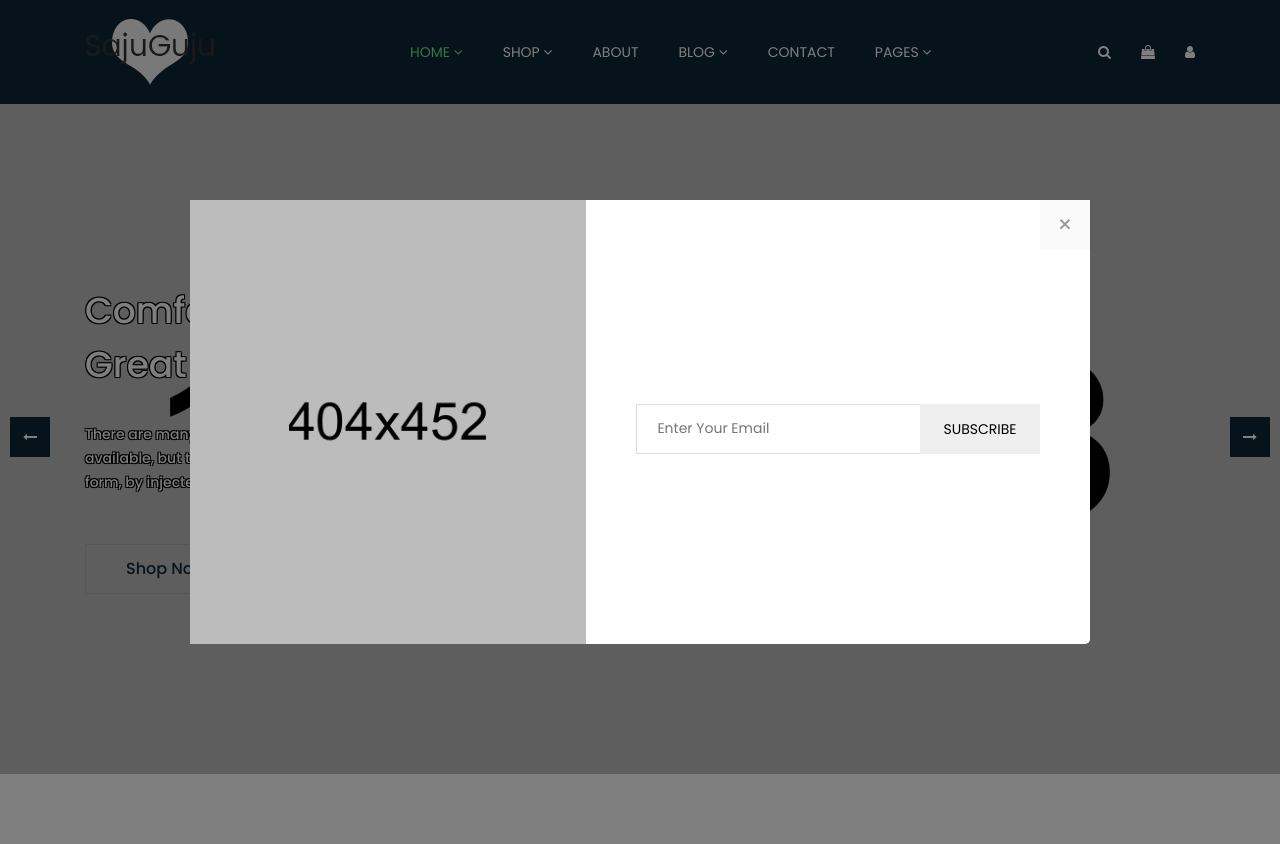
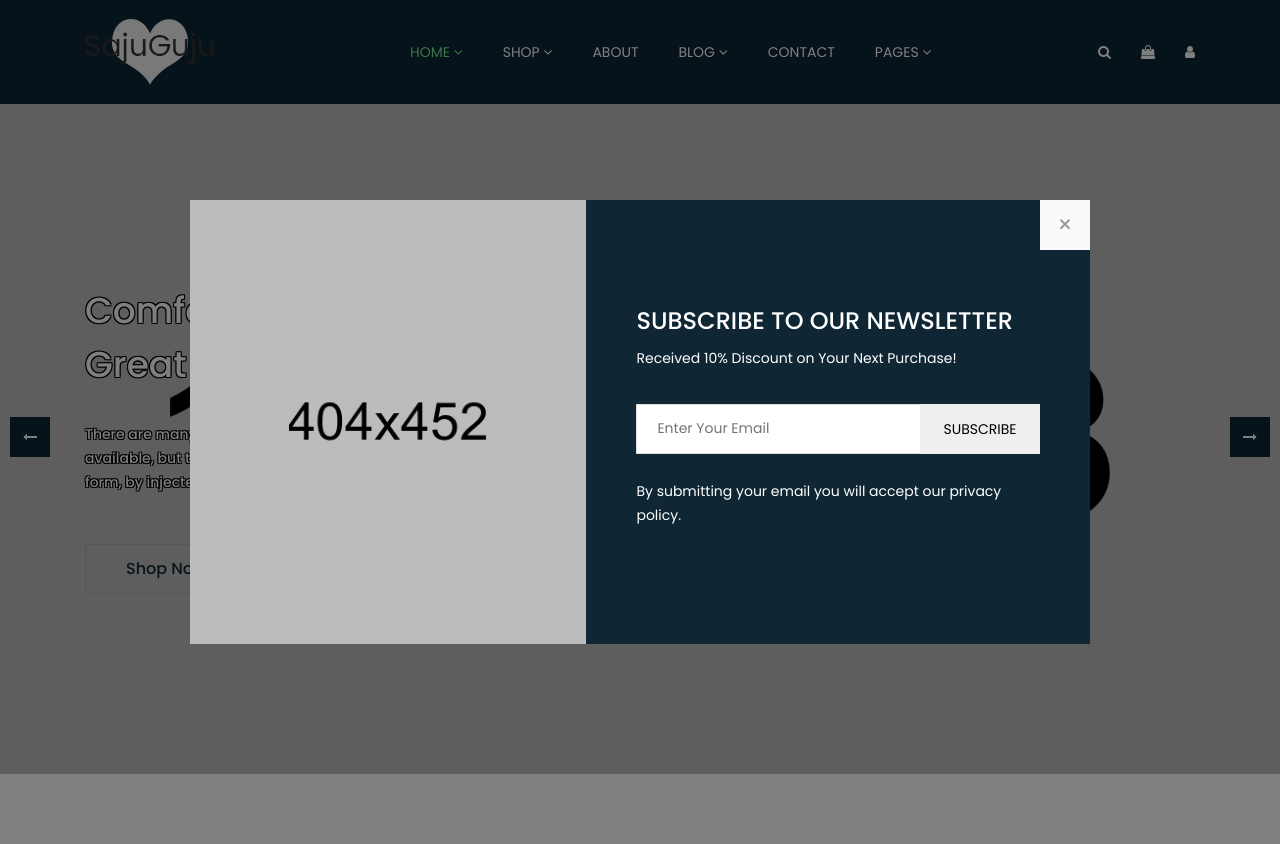
Before and after one commit to shannaurelle/lockdown-master, a PHP site: page / in a window 1280 px wide. Run offline with PHP 8.4, Linux system fonts and the light colour scheme.

Commit message:
Update styles.css

```diff
--- a/assets/css/styles.css
+++ b/assets/css/styles.css
@@ -1457,6 +1457,10 @@ a#scrollUp:hover {
 /*------footer-area end------*/
 
 /*mobal-subscribe*/
+
+.modal-subscribe, .modal-close {
+    background: #0F2634;
+}
 .subscribe-dialog {
     max-width: 900px;
     margin: 200px auto;
```
